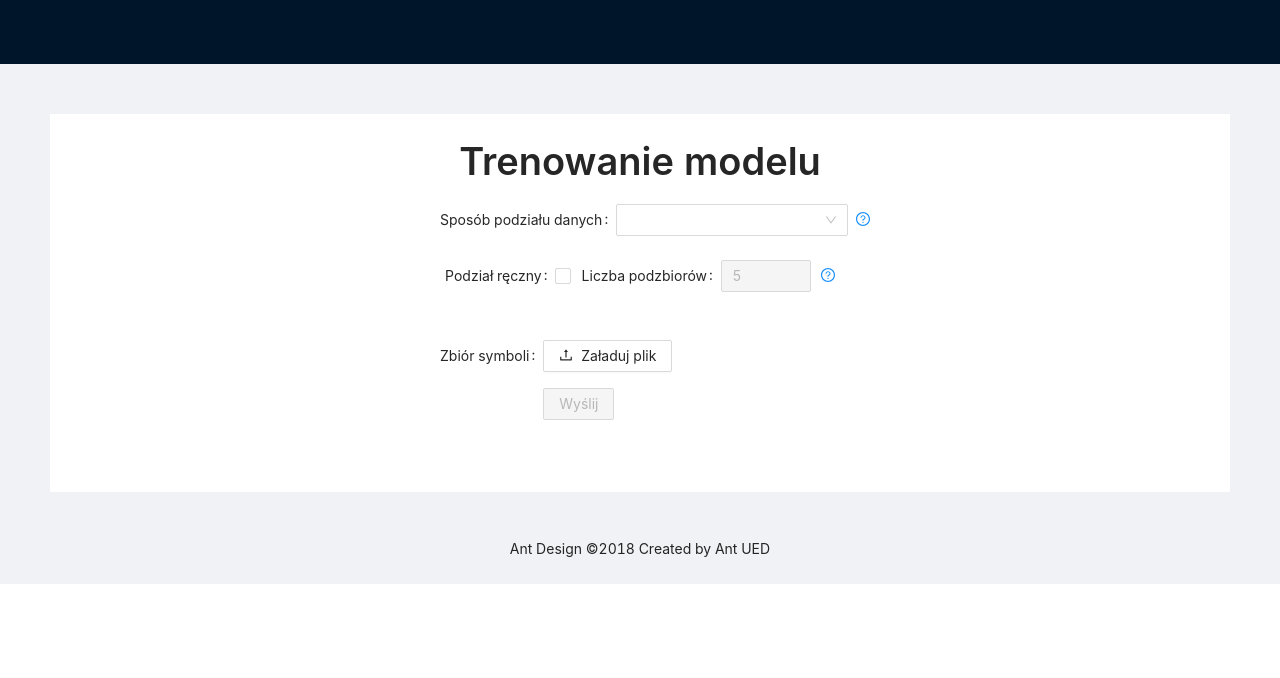
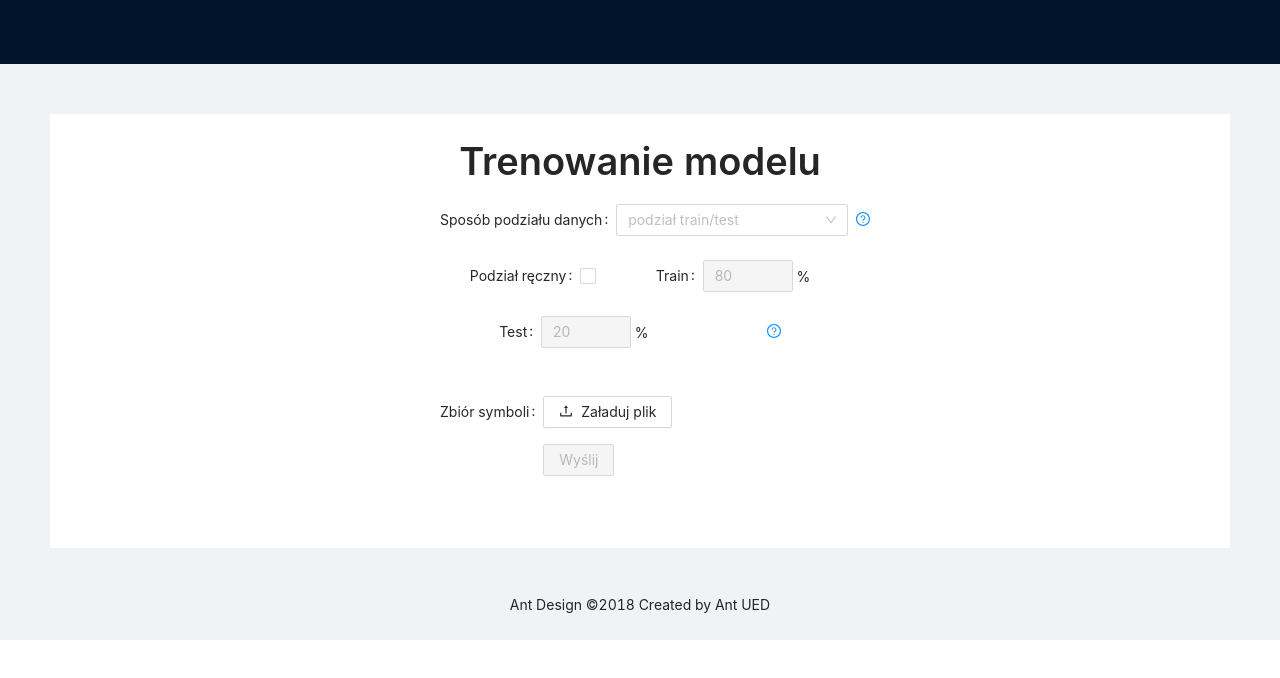
Before and after one commit to inzynierka/PatternRecogniser, a React (Create React App) app in the folder PatternRecogniser/ClientApp/: page /train in a window 1280 px wide. Shown: the top 678 px of the page. Built offline with nearby package versions, Linux system fonts and the light colour scheme.

Commit message:
Mały bugfix

```diff
--- a/PatternRecogniser/ClientApp/src/pages/Train.tsx
+++ b/PatternRecogniser/ClientApp/src/pages/Train.tsx
@@ -11,7 +11,7 @@ const { Title } = Typography;
 
 const TrainPage = () => {
     const [form] = Form.useForm();
-    const [selectedDistributionType, setSelectedDistributionType] = useState("train/test");
+    const [selectedDistributionType, setSelectedDistributionType] = useState("trainTest");
     const [train, setTrain] = useState(80);
     const [test, setTest] = useState(20);
     const [emptyfile, ] = useState<UploadFile>();
@@ -97,7 +97,7 @@ const TrainPage = () => {
                                             noStyle
                                             rules={[{ required: true, message: 'Pole jest wymagane' }]}
                                         >
-                                            <Select style={{width: "29vh" }} onChange={distributionTypeChanged}>
+                                            <Select style={{width: "29vh" }} onChange={distributionTypeChanged} placeholder="podział train/test">
                                                 <Select.Option value="trainTest">podział train/test</Select.Option>
                                                 <Select.Option value="crossValidation">walidacja krzyżowa</Select.Option>
                                             </Select>
```
